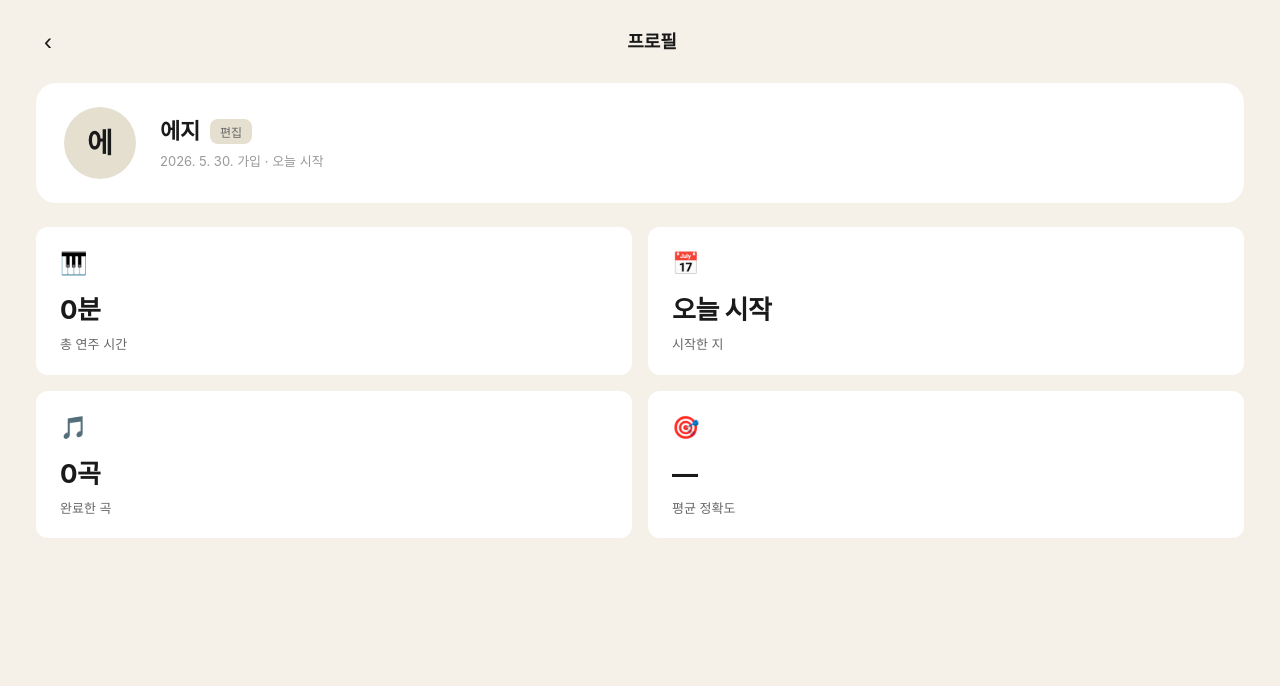
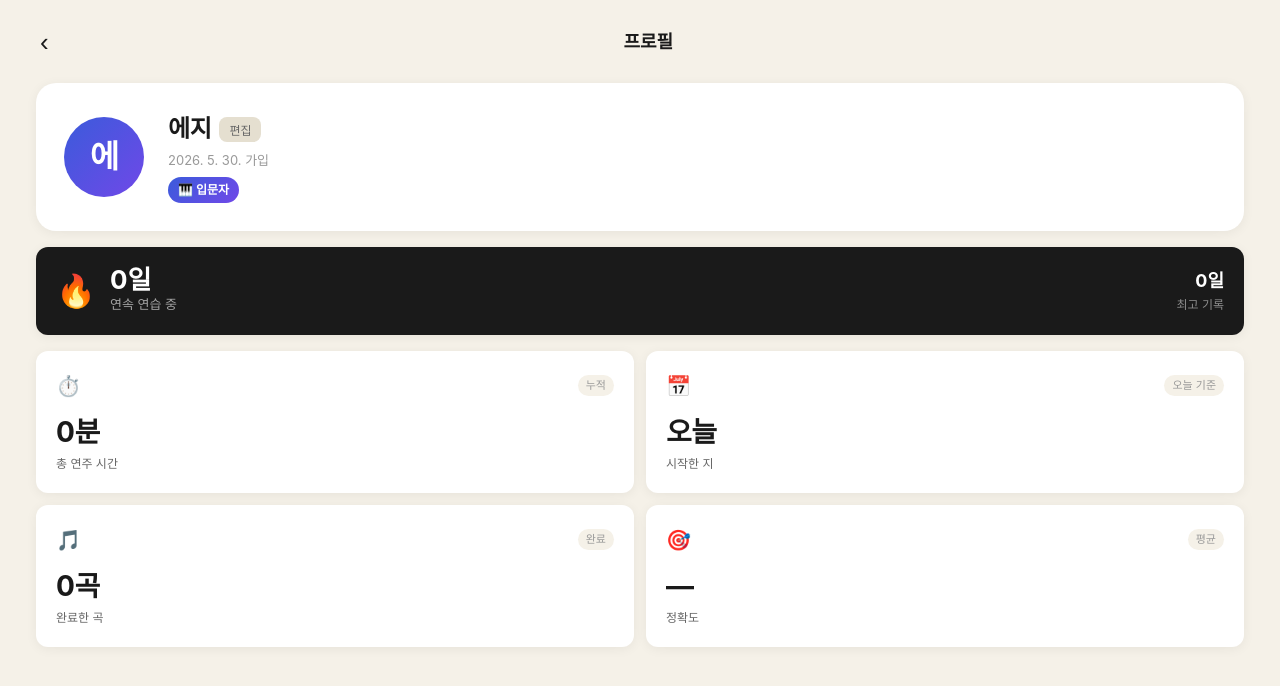
Before and after one commit to sunnn62/CSC4004-02-07, a plain HTML site: page frontend/profile.html in a window 1280 px wide. Drawn offline with Linux system fonts and the light colour scheme; a web font is replaced by a local one.

Commit message:
feat: 프로필 페이지 UI 개선
- 아바타 그라디언트, 레벨 배지, 연속 연습 스트릭 카드 추가
- 통계 카드 stat-top 배지 레이아웃으로 개선
- Enter키 닉네임 저장 지원

Co-Authored-By: Claude Sonnet 4.6 <noreply@anthropic.com>

```diff
--- a/frontend/css/profile.css
+++ b/frontend/css/profile.css
@@ -2,6 +2,7 @@
   --bg-main: #F5F1E8;
   --bg-card: #FFFFFF;
   --bg-active: #E5DFD0;
+  --bg-hover: rgba(0,0,0,0.04);
   --text-primary: #1A1A1A;
   --text-secondary: #666666;
   --text-tertiary: #999999;
@@ -9,6 +10,7 @@
   --radius-lg: 20px;
   --radius-md: 12px;
   --radius-sm: 8px;
+  --shadow-card: 0 2px 12px rgba(0,0,0,0.06);
 }
 
 * { box-sizing: border-box; margin: 0; padding: 0; }
@@ -22,10 +24,7 @@ body {
   -webkit-font-smoothing: antialiased;
 }
 
-.layout {
-  display: flex;
-  min-height: 100vh;
-}
+.layout { display: flex; min-height: 100vh; }
 
 .main {
   flex: 1;
@@ -44,59 +43,54 @@ body {
 .back-btn {
   background: none;
   border: none;
-  font-size: 24px;
+  font-size: 26px;
   cursor: pointer;
   color: var(--text-primary);
-  padding: 0 8px;
+  padding: 0 4px;
   line-height: 1;
 }
-.page-title {
-  font-size: 18px;
-  font-weight: 700;
-}
+.page-title { font-size: 18px; font-weight: 700; }
 
-/* ───── 프로필 카드 ───── */
-.profile-card {
+/* ───── 프로필 히어로 ───── */
+.profile-hero {
   background: var(--bg-card);
   border-radius: var(--radius-lg);
-  padding: 24px 28px;
+  padding: 28px;
   display: flex;
   align-items: center;
   gap: 24px;
-  margin-bottom: 24px;
+  margin-bottom: 16px;
+  box-shadow: var(--shadow-card);
 }
 
 .avatar {
-  width: 72px;
-  height: 72px;
+  width: 80px;
+  height: 80px;
   border-radius: 50%;
-  background: var(--bg-active);
+  background: linear-gradient(135deg, #3B5BDB, #7048E8);
   display: flex;
   align-items: center;
   justify-content: center;
-  font-size: 28px;
+  font-size: 32px;
   font-weight: 700;
-  color: var(--text-primary);
+  color: #fff;
   flex-shrink: 0;
+  letter-spacing: -1px;
 }
 
-.profile-info {
-  flex: 1;
-}
+.profile-info { flex: 1; min-width: 0; }
 
 .nickname-row {
   display: flex;
   align-items: center;
-  gap: 10px;
+  gap: 8px;
   margin-bottom: 4px;
 }
-
 .nickname {
-  font-size: 22px;
+  font-size: 24px;
   font-weight: 700;
-  letter-spacing: -0.3px;
+  letter-spacing: -0.4px;
 }
-
 .edit-btn {
   background: var(--bg-active);
   border: none;
@@ -106,8 +100,9 @@ body {
   color: var(--text-secondary);
   cursor: pointer;
   font-family: inherit;
+  transition: background 0.15s;
 }
-.edit-btn:hover { background: #d5cfc0; }
+.edit-btn:hover { background: #d0c9b8; }
 
 .nickname-edit {
   display: flex;
@@ -124,10 +119,11 @@ body {
   background: var(--bg-main);
   outline: none;
   width: 160px;
+  transition: border-color 0.15s;
 }
-.nickname-input:focus { border-color: var(--text-primary); }
+.nickname-input:focus { border-color: #3B5BDB; }
 .save-btn {
-  background: var(--text-primary);
+  background: #3B5BDB;
   color: #fff;
   border: none;
   border-radius: var(--radius-sm);
@@ -135,42 +131,104 @@ body {
   font-size: 13px;
   font-family: inherit;
   cursor: pointer;
+  transition: opacity 0.15s;
 }
+.save-btn:hover { opacity: 0.88; }
 
 .join-date {
   font-size: 13px;
   color: var(--text-tertiary);
 }
 
+/* ───── 레벨 배지 ───── */
+.level-badge {
+  display: inline-flex;
+  align-items: center;
+  gap: 5px;
+  background: linear-gradient(135deg, #3B5BDB, #7048E8);
+  color: #fff;
+  font-size: 12px;
+  font-weight: 600;
+  padding: 4px 10px;
+  border-radius: 999px;
+  margin-top: 6px;
+}
+
 /* ───── 통계 그리드 ───── */
 .stats-grid {
   display: grid;
   grid-template-columns: repeat(2, 1fr);
-  gap: 16px;
+  gap: 12px;
+  margin-bottom: 16px;
 }
 
 .stat-card {
   background: var(--bg-card);
   border-radius: var(--radius-md);
-  padding: 20px 24px;
+  padding: 20px;
+  box-shadow: var(--shadow-card);
+  transition: transform 0.15s;
+}
+.stat-card:hover { transform: translateY(-2px); }
+
+.stat-top {
   display: flex;
-  flex-direction: column;
-  gap: 6px;
+  align-items: center;
+  justify-content: space-between;
+  margin-bottom: 10px;
 }
-
-.stat-icon {
-  font-size: 22px;
-  margin-bottom: 4px;
+.stat-icon { font-size: 20px; }
+.stat-badge {
+  font-size: 11px;
+  color: var(--text-tertiary);
+  background: var(--bg-main);
+  padding: 2px 8px;
+  border-radius: 999px;
 }
 
 .stat-value {
-  font-size: 26px;
+  font-size: 28px;
   font-weight: 700;
   letter-spacing: -0.5px;
   color: var(--text-primary);
+  margin-bottom: 2px;
+}
+.stat-label {
+  font-size: 12px;
+  color: var(--text-secondary);
 }
 
-.stat-label {
-  font-size: 13px;
-  color: var(--text-secondary);
+/* ───── 연속 연습 스트릭 ───── */
+.streak-card {
+  background: #1A1A1A;
+  color: #fff;
+  border-radius: var(--radius-md);
+  padding: 20px;
+  display: flex;
+  align-items: center;
+  justify-content: space-between;
+  box-shadow: var(--shadow-card);
+  margin-bottom: 16px;
 }
+.streak-left { display: flex; align-items: center; gap: 14px; }
+.streak-flame { font-size: 32px; }
+.streak-info {}
+.streak-count {
+  font-size: 26px;
+  font-weight: 700;
+  line-height: 1;
+  margin-bottom: 2px;
+}
+.streak-label { font-size: 13px; color: rgba(255,255,255,0.6); }
+.streak-best {
+  text-align: right;
+  font-size: 12px;
+  color: rgba(255,255,255,0.5);
+}
+.streak-best strong {
+  display: block;
+  font-size: 18px;
+  font-weight: 700;
+  color: #fff;
+  margin-bottom: 2px;
+}
--- a/frontend/js/profile.js
+++ b/frontend/js/profile.js
@@ -1,4 +1,5 @@
 const STORAGE_KEY = 'piano_profile';
+const STATS_KEY   = 'piano_stats';
 
 function loadProfile() {
   const raw = localStorage.getItem(STORAGE_KEY);
@@ -9,9 +10,14 @@ function saveProfile(data) {
   localStorage.setItem(STORAGE_KEY, JSON.stringify(data));
 }
 
+function loadStats() {
+  return JSON.parse(localStorage.getItem(STATS_KEY) || '{}');
+}
+
 function formatDays(isoDate) {
   const diff = Math.floor((Date.now() - new Date(isoDate)) / 86400000);
-  return diff === 0 ? '오늘 시작' : `${diff}일째`;
+  if (diff === 0) return '오늘';
+  return `${diff}일`;
 }
 
 function formatTime(minutes) {
@@ -21,6 +27,13 @@ function formatTime(minutes) {
   return h > 0 ? `${h}시간 ${m}분` : `${m}분`;
 }
 
+function getLevel(totalMinutes) {
+  if (totalMinutes >= 3000) return '🏆 마스터';
+  if (totalMinutes >= 1200) return '🎼 중급자';
+  if (totalMinutes >= 300)  return '🎹 초보자';
+  return '🎹 입문자';
+}
+
 function setAvatar(nickname) {
   const el = document.getElementById('avatar-circle');
   if (el) el.textContent = nickname.charAt(0);
@@ -28,32 +41,46 @@ function setAvatar(nickname) {
 
 function render() {
   const profile = loadProfile();
+  const stats   = loadStats();
 
+  // 닉네임 & 아바타
   document.getElementById('nickname-display').textContent = profile.nickname;
-  document.getElementById('join-date').textContent =
-    `${new Date(profile.joinDate).toLocaleDateString('ko-KR')} 가입 · ${formatDays(profile.joinDate)}`;
   setAvatar(profile.nickname);
 
-  // 통계 — 현재는 localStorage 기반 누적값 (백엔드 연동 전)
-  const stats = JSON.parse(localStorage.getItem('piano_stats') || '{}');
-  document.getElementById('days-since').textContent = formatDays(profile.joinDate);
-  document.getElementById('total-time').textContent = formatTime(stats.totalMinutes ?? 0);
-  document.getElementById('total-songs').textContent = `${stats.completedSongs ?? 0}곡`;
-  document.getElementById('avg-accuracy').textContent =
+  // 가입일
+  const joinDateObj = new Date(profile.joinDate);
+  document.getElementById('join-date').textContent =
+    `${joinDateObj.toLocaleDateString('ko-KR')} 가입`;
+
+  // 레벨
+  document.getElementById('level-badge').textContent = getLevel(stats.totalMinutes ?? 0);
+
+  // 스트릭
+  document.getElementById('streak-count').textContent = `${stats.streak ?? 0}일`;
+  document.getElementById('streak-best').textContent  = `${stats.bestStreak ?? 0}일`;
+
+  // 통계 카드
+  document.getElementById('days-since').textContent    = formatDays(profile.joinDate);
+  document.getElementById('total-time').textContent    = formatTime(stats.totalMinutes ?? 0);
+  document.getElementById('total-songs').textContent   = `${stats.completedSongs ?? 0}곡`;
+  document.getElementById('avg-accuracy').textContent  =
     stats.avgAccuracy != null ? `${stats.avgAccuracy}%` : '—';
 }
 
 // 닉네임 편집
 document.getElementById('edit-btn').addEventListener('click', () => {
-  const profile = loadProfile();
-  document.getElementById('nickname-input').value = profile.nickname;
-  document.getElementById('nickname-row') && null;
+  document.getElementById('nickname-input').value = loadProfile().nickname;
   document.querySelector('.nickname-row').style.display = 'none';
   document.getElementById('nickname-edit').style.display = 'flex';
   document.getElementById('nickname-input').focus();
 });
 
-document.getElementById('save-btn').addEventListener('click', () => {
+document.getElementById('save-btn').addEventListener('click', saveNickname);
+document.getElementById('nickname-input').addEventListener('keydown', e => {
+  if (e.key === 'Enter') saveNickname();
+});
+
+function saveNickname() {
   const input = document.getElementById('nickname-input').value.trim();
   if (!input) return;
   const profile = loadProfile();
@@ -62,6 +89,6 @@ document.getElementById('save-btn').addEventListener('click', () => {
   document.querySelector('.nickname-row').style.display = 'flex';
   document.getElementById('nickname-edit').style.display = 'none';
   render();
-});
+}
 
 render();
--- a/frontend/profile.html
+++ b/frontend/profile.html
@@ -20,8 +20,8 @@
         <div></div>
       </header>
 
-      <!-- 아바타 + 닉네임 -->
-      <section class="profile-card">
+      <!-- 프로필 히어로 -->
+      <section class="profile-hero">
         <div class="avatar" id="avatar-circle">에</div>
         <div class="profile-info">
           <div class="nickname-row">
@@ -33,32 +33,60 @@
             <button class="save-btn" id="save-btn">저장</button>
           </div>
           <div class="join-date" id="join-date">—</div>
+          <div class="level-badge" id="level-badge">🎹 입문자</div>
         </div>
       </section>
 
-      <!-- 통계 카드 그리드 -->
-      <section class="stats-grid">
+      <!-- 연속 연습 스트릭 -->
+      <div class="streak-card">
+        <div class="streak-left">
+          <div class="streak-flame">🔥</div>
+          <div class="streak-info">
+            <div class="streak-count" id="streak-count">0일</div>
+            <div class="streak-label">연속 연습 중</div>
+          </div>
+        </div>
+        <div class="streak-best">
+          <strong id="streak-best">0일</strong>
+          최고 기록
+        </div>
+      </div>
+
+      <!-- 통계 그리드 -->
+      <div class="stats-grid">
         <div class="stat-card">
-          <div class="stat-icon">🎹</div>
-          <div class="stat-value" id="total-time">—</div>
+          <div class="stat-top">
+            <span class="stat-icon">⏱️</span>
+            <span class="stat-badge">누적</span>
+          </div>
+          <div class="stat-value" id="total-time">0분</div>
           <div class="stat-label">총 연주 시간</div>
         </div>
         <div class="stat-card">
-          <div class="stat-icon">📅</div>
-          <div class="stat-value" id="days-since">—</div>
+          <div class="stat-top">
+            <span class="stat-icon">📅</span>
+            <span class="stat-badge">오늘 기준</span>
+          </div>
+          <div class="stat-value" id="days-since">0일</div>
           <div class="stat-label">시작한 지</div>
         </div>
         <div class="stat-card">
-          <div class="stat-icon">🎵</div>
-          <div class="stat-value" id="total-songs">—</div>
+          <div class="stat-top">
+            <span class="stat-icon">🎵</span>
+            <span class="stat-badge">완료</span>
+          </div>
+          <div class="stat-value" id="total-songs">0곡</div>
           <div class="stat-label">완료한 곡</div>
         </div>
         <div class="stat-card">
-          <div class="stat-icon">🎯</div>
+          <div class="stat-top">
+            <span class="stat-icon">🎯</span>
+            <span class="stat-badge">평균</span>
+          </div>
           <div class="stat-value" id="avg-accuracy">—</div>
-          <div class="stat-label">평균 정확도</div>
+          <div class="stat-label">정확도</div>
         </div>
-      </section>
+      </div>
     </main>
   </div>
 
```
